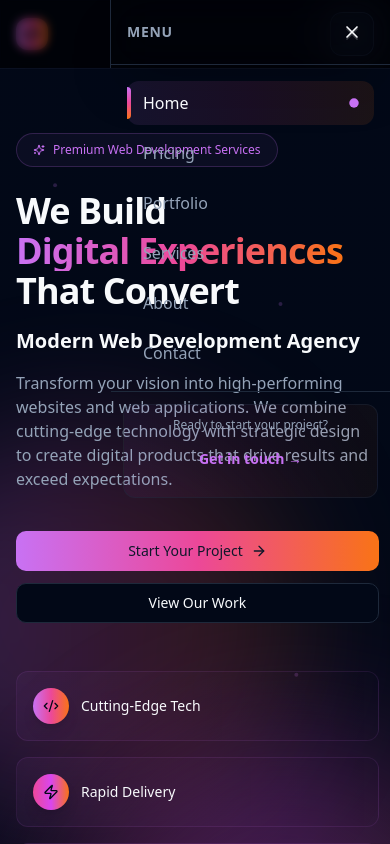
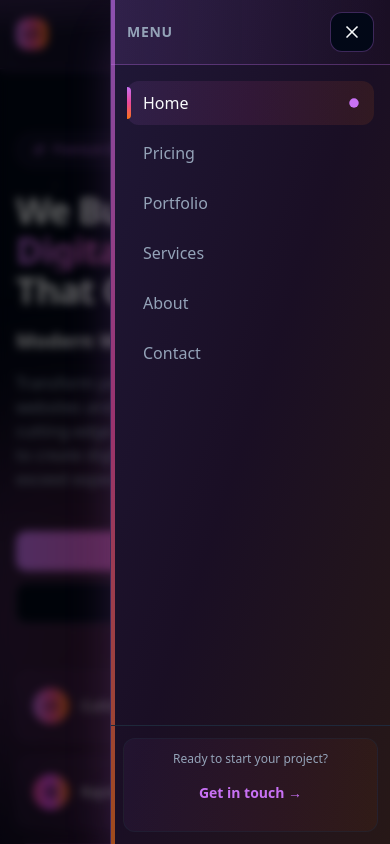
Before and after one commit to anatolguidea/zcode, a Next.js app: page / in a window 390 px wide. Both pictures are taken after a click on the button "Open menu". Shown: the top 844 px of the page. Built offline with nearby package versions, Linux system fonts and the light colour scheme.

Commit message:
made the navbar solid on mobile

```diff
--- a/components/layout/Navbar.tsx
+++ b/components/layout/Navbar.tsx
@@ -100,11 +100,19 @@ export function Navbar() {
       className={cn(
         "sticky top-0 z-50 border-b transition-all duration-300",
         scrolled
-          ? "border-border/50 bg-background/95 backdrop-blur-md shadow-sm"
-          : "border-border/30 bg-background/80 backdrop-blur-sm"
+          ? "border-primary/30 shadow-lg shadow-primary/10"
+          : "border-primary/20 shadow-md shadow-primary/10"
       )}
+      style={{
+        backgroundColor: "hsl(222.2, 84%, 4.9%)",
+      }}
     >
-      <div className="mx-auto flex max-w-7xl items-center justify-between gap-4 px-4 py-3 sm:px-6 lg:px-8">
+      {/* Solid background layer */}
+      <div className="absolute inset-0 bg-background" />
+      {/* Glow effect overlay */}
+      <div className="absolute inset-0 bg-gradient-to-r from-primary/10 via-pink-500/8 to-orange-500/8 pointer-events-none" />
+      <div className="absolute inset-0 bg-gradient-to-b from-primary/15 via-transparent to-transparent pointer-events-none" />
+      <div className="relative z-10 mx-auto flex max-w-7xl items-center justify-between gap-4 px-4 py-3 sm:px-6 lg:px-8">
         {/* Logo */}
         <motion.div
           whileHover={{ scale: prefersReducedMotion ? 1 : 1.05 }}
@@ -190,10 +198,13 @@ export function Navbar() {
             type="button"
             aria-label={isOpen ? "Close menu" : "Open menu"}
             aria-expanded={isOpen}
-            className="relative z-50 flex h-11 w-11 min-w-[44px] items-center justify-center rounded-lg border border-border/50 bg-background/50 backdrop-blur-sm transition-colors active:bg-muted/50 active:scale-95 md:hidden"
+            className="relative z-50 flex h-11 w-11 min-w-[44px] items-center justify-center rounded-lg border border-primary/40 shadow-lg shadow-primary/15 transition-all hover:border-primary/60 hover:shadow-xl hover:shadow-primary/25 active:bg-primary/10 active:scale-95 md:hidden"
+            style={{
+              WebkitTapHighlightColor: "transparent",
+              backgroundColor: "hsl(222.2, 84%, 4.9%)",
+            }}
             onClick={() => setIsOpen(!isOpen)}
             whileTap={{ scale: 0.95 }}
-            style={{ WebkitTapHighlightColor: "transparent" }}
           >
             <AnimatePresence mode="wait">
               {isOpen ? (
@@ -247,23 +258,34 @@ export function Navbar() {
                 damping: 30,
                 stiffness: 300,
               }}
-              className="fixed right-0 top-0 z-50 h-full w-[280px] max-w-[90vw] border-l border-border bg-background/98 backdrop-blur-xl shadow-2xl md:hidden"
-              style={{ WebkitTapHighlightColor: "transparent" }}
+              className="fixed right-0 top-0 z-50 h-full w-[280px] max-w-[90vw] border-l border-primary/30 shadow-2xl shadow-primary/30 md:hidden"
+              style={{
+                WebkitTapHighlightColor: "transparent",
+                backgroundColor: "hsl(222.2, 84%, 4.9%)",
+              }}
               onClick={(e) => e.stopPropagation()}
             >
-              <div className="flex h-full flex-col">
+              {/* Solid background layer */}
+              <div className="absolute inset-0 bg-background" />
+              {/* Glow effect inside menu */}
+              <div className="absolute inset-0 bg-gradient-to-br from-primary/15 via-pink-500/10 to-orange-500/15 pointer-events-none" />
+              <div className="absolute left-0 top-0 h-full w-1 bg-gradient-to-b from-primary via-pink-500 to-orange-500 opacity-60" />
+              <div className="relative z-10 flex h-full flex-col">
                 {/* Mobile menu header */}
-                <div className="flex items-center justify-between border-b border-border px-4 py-3">
+                <div className="flex items-center justify-between border-b border-primary/30 bg-gradient-to-r from-primary/10 to-transparent px-4 py-3">
                   <span className="text-sm font-semibold uppercase tracking-wider text-muted-foreground">
                     Menu
                   </span>
                   <motion.button
                     type="button"
                     aria-label="Close menu"
-                    className="flex h-10 w-10 min-w-[44px] items-center justify-center rounded-lg transition-colors active:bg-muted active:scale-95"
+                    className="flex h-10 w-10 min-w-[44px] items-center justify-center rounded-lg border border-primary/30 transition-all active:bg-primary/10 active:scale-95 hover:border-primary/50 hover:shadow-md hover:shadow-primary/25"
+                    style={{
+                      WebkitTapHighlightColor: "transparent",
+                      backgroundColor: "hsl(222.2, 84%, 4.9%)",
+                    }}
                     onClick={() => setIsOpen(false)}
                     whileTap={{ scale: 0.9 }}
-                    style={{ WebkitTapHighlightColor: "transparent" }}
                   >
                     <X className="h-5 w-5" />
                   </motion.button>
--- a/lib/data.ts
+++ b/lib/data.ts
@@ -2,7 +2,7 @@ export const pricing = [
   {
     name: "Starter",
     description: "Perfect for launching your online presence with a professional, conversion-focused website.",
-    price: "$1,299",
+    price: "$200",
     features: [
       "Fully responsive design (mobile-first)",
       "Up to 5 pages with custom layouts",
@@ -19,7 +19,7 @@ export const pricing = [
   {
     name: "Professional",
     description: "Comprehensive solution for growing businesses ready to scale with advanced features and integrations.",
-    price: "$2,999",
+    price: "$450+",
     features: [
       "Everything in Starter",
       "Up to 10 pages with complex layouts",
```
